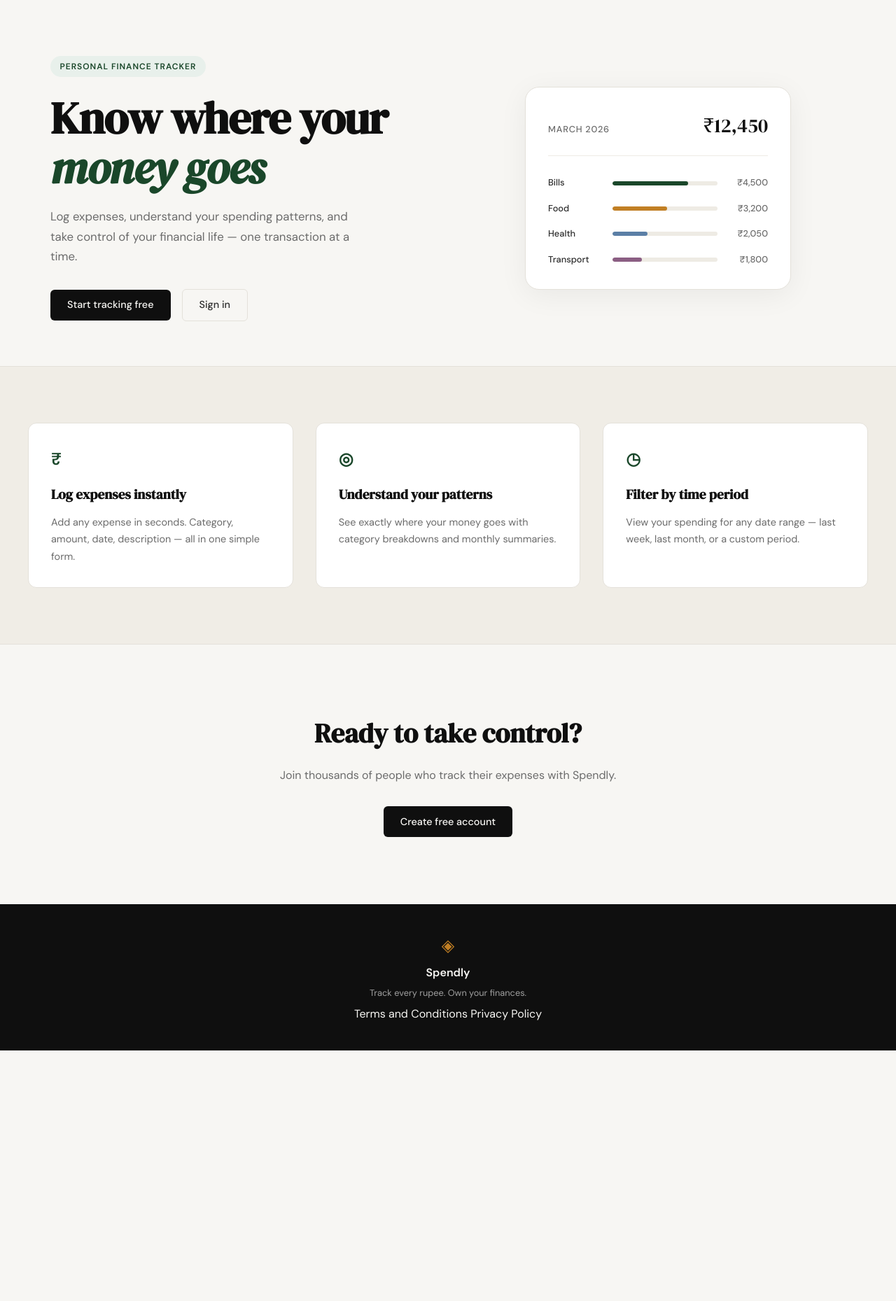
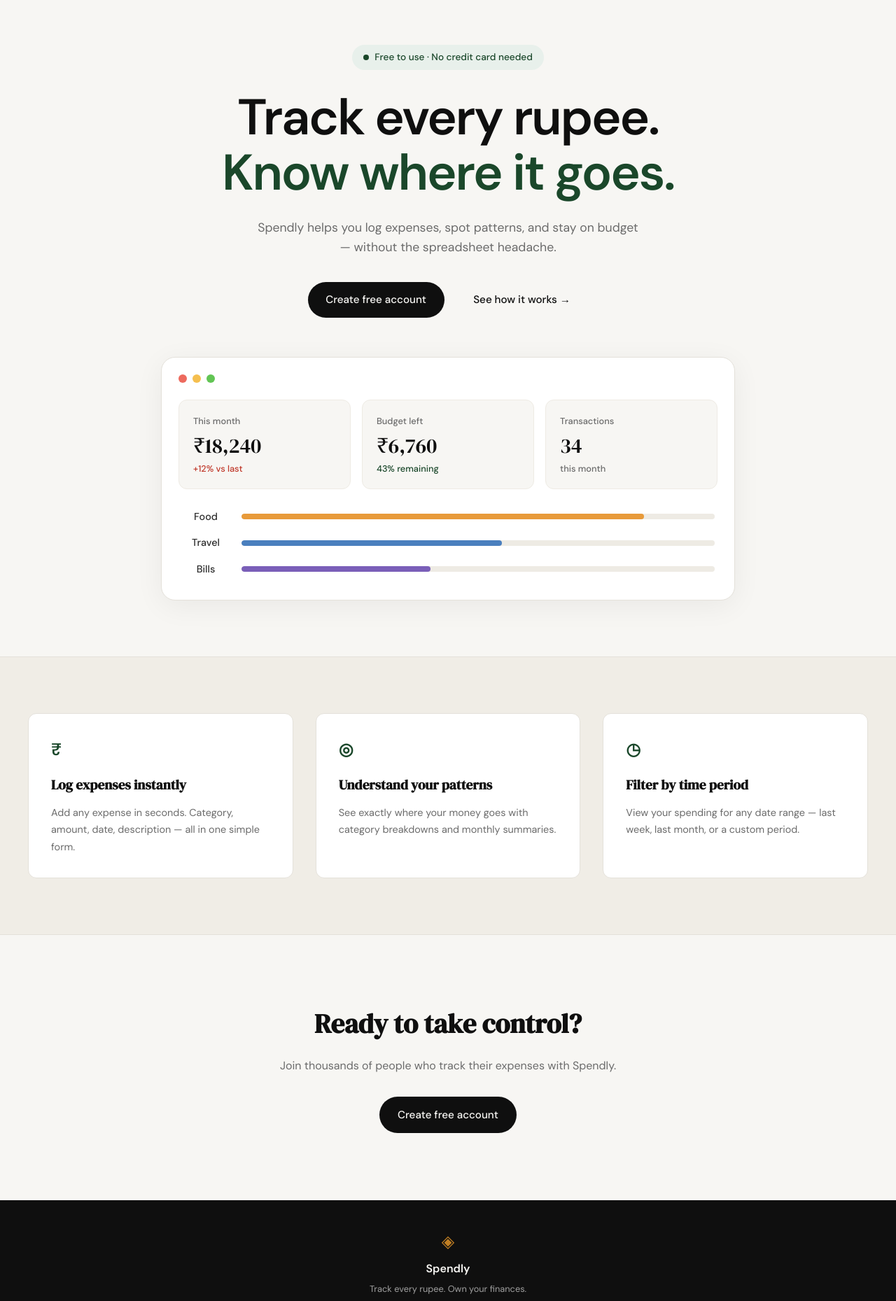
Before and after one commit to Abhijit-palai/spendly, a Flask app: page / in a window 1280 px wide. Shown: the part 61-1920 px from the top of the page at 70% size. Before the commit the page ends 1562 px from the top, so only its background shows below. Run offline with Flask 3, Linux system fonts and the light colour scheme.

Commit message:
landing: redesign hero section to match mockup

```diff
--- a/static/css/style.css
+++ b/static/css/style.css
@@ -124,137 +124,185 @@
 /* ------------------------------------------------------------------ */
 
 .hero {
-    padding: 5rem 2rem 4rem;
-    display: grid;
-    grid-template-columns: 1fr 1fr;
-    gap: 4rem;
+    padding: 4rem 2rem 5rem;
+    display: flex;
+    flex-direction: column;
     align-items: center;
+    text-align: center;
     max-width: var(--max-width);
     margin: 0 auto;
+    gap: 3.5rem;
+}
+
+.hero-inner {
+    max-width: 720px;
+    display: flex;
+    flex-direction: column;
+    align-items: center;
 }
 
 .hero-badge {
-    display: inline-block;
+    display: inline-flex;
+    align-items: center;
+    gap: 0.5rem;
     background: var(--accent-light);
     color: var(--accent);
-    font-size: 0.75rem;
+    font-size: 0.85rem;
+    font-weight: 500;
+    padding: 0.45rem 1rem;
+    border-radius: 999px;
+    margin-bottom: 1.75rem;
+}
+
+.hero-badge-dot {
+    width: 8px;
+    height: 8px;
+    background: var(--accent);
+    border-radius: 50%;
+    display: inline-block;
+}
+
+.hero-title {
+    font-family: var(--font-body);
     font-weight: 600;
-    letter-spacing: 0.08em;
-    text-transform: uppercase;
-    padding: 0.35rem 0.85rem;
-    border-radius: 999px;
+    font-size: clamp(2.75rem, 6vw, 4.5rem);
+    line-height: 1.1;
+    letter-spacing: -0.03em;
+    color: var(--ink);
     margin-bottom: 1.5rem;
 }
 
-.hero-title {
-    font-family: var(--font-display);
-    font-size: clamp(2.5rem, 5vw, 4rem);
-    line-height: 1.1;
-    letter-spacing: -0.02em;
-    color: var(--ink);
-    margin-bottom: 1.25rem;
-}
-
-.hero-title em {
-    font-style: italic;
+.hero-title-accent {
+    display: block;
     color: var(--accent);
 }
 
 .hero-subtitle {
-    font-size: 1.05rem;
+    font-size: 1.1rem;
     color: var(--ink-muted);
-    line-height: 1.7;
-    max-width: 460px;
-    margin-bottom: 2rem;
+    line-height: 1.6;
+    max-width: 560px;
+    margin-bottom: 2.25rem;
 }
 
 .hero-actions {
     display: flex;
     gap: 1rem;
     align-items: center;
+    justify-content: center;
 }
 
 /* ------------------------------------------------------------------ */
-/* Mock card (hero visual)                                             */
+/* Dashboard preview (hero visual)                                     */
 /* ------------------------------------------------------------------ */
 
 .hero-visual {
+    width: 100%;
+    max-width: 820px;
     display: flex;
     justify-content: center;
 }
 
-.mock-card {
+.dashboard {
     background: var(--paper-card);
     border: 1px solid var(--border);
     border-radius: var(--radius-lg);
-    padding: 2rem;
+    padding: 1.5rem 1.5rem 2rem;
     width: 100%;
-    max-width: 380px;
     box-shadow: 0 8px 40px rgba(0,0,0,0.06);
 }
 
-.mock-card-header {
+.dashboard-dots {
     display: flex;
-    justify-content: space-between;
-    align-items: baseline;
-    margin-bottom: 1.75rem;
-    padding-bottom: 1.25rem;
-    border-bottom: 1px solid var(--border-soft);
+    gap: 0.5rem;
+    margin-bottom: 1.5rem;
 }
 
-.mock-label {
+.dot {
+    width: 12px;
+    height: 12px;
+    border-radius: 50%;
+    display: inline-block;
+}
+
+.dot-red { background: #ed6a5e; }
+.dot-yellow { background: #f5bf4f; }
+.dot-green { background: #62c554; }
+
+.dashboard-stats {
+    display: grid;
+    grid-template-columns: repeat(3, 1fr);
+    gap: 1rem;
+    margin-bottom: 1.75rem;
+}
+
+.stat-card {
+    background: var(--paper);
+    border: 1px solid var(--border-soft);
+    border-radius: var(--radius-md);
+    padding: 1.25rem 1.25rem 1.1rem;
+    text-align: left;
+}
+
+.stat-label {
     font-size: 0.8rem;
     font-weight: 500;
     color: var(--ink-muted);
-    text-transform: uppercase;
-    letter-spacing: 0.06em;
+    margin-bottom: 0.5rem;
 }
 
-.mock-total {
+.stat-value {
     font-family: var(--font-display);
-    font-size: 1.75rem;
+    font-size: 1.85rem;
     color: var(--ink);
+    line-height: 1.1;
+    margin-bottom: 0.4rem;
 }
 
-.mock-bars { display: flex; flex-direction: column; gap: 1rem; }
-
-.mock-bar-row {
-    display: grid;
-    grid-template-columns: 80px 1fr 60px;
-    align-items: center;
-    gap: 0.75rem;
+.stat-meta {
+    font-size: 0.8rem;
+    font-weight: 500;
+    color: var(--ink-muted);
 }
 
-.mock-cat {
-    font-size: 0.8rem;
+.stat-meta-up { color: var(--danger); }
+.stat-meta-good { color: var(--accent); }
+
+.dashboard-bars {
+    display: flex;
+    flex-direction: column;
+    gap: 0.9rem;
+    padding: 0 0.25rem;
+}
+
+.dash-bar-row {
+    display: grid;
+    grid-template-columns: 70px 1fr;
+    align-items: center;
+    gap: 1rem;
+}
+
+.dash-cat {
+    font-size: 0.9rem;
     font-weight: 500;
     color: var(--ink-soft);
 }
 
-.mock-bar-track {
-    height: 6px;
+.dash-bar-track {
+    height: 8px;
     background: var(--border-soft);
     border-radius: 999px;
     overflow: hidden;
 }
 
-.mock-bar {
+.dash-bar {
     height: 100%;
-    background: var(--accent);
     border-radius: 999px;
-    transition: width 0.6s ease;
 }
 
-.mock-bar-2 { background: var(--accent-2); }
-.mock-bar-3 { background: #5b7fa6; }
-.mock-bar-4 { background: #8b5e83; }
-
-.mock-amt {
-    font-size: 0.8rem;
-    font-weight: 500;
-    color: var(--ink-muted);
-    text-align: right;
-}
+.dash-bar-1 { background: #e89a3a; }
+.dash-bar-2 { background: #4a7fbe; }
+.dash-bar-3 { background: #7a5fb8; }
 
 /* ------------------------------------------------------------------ */
 /* Buttons                                                             */
@@ -264,10 +312,10 @@
     display: inline-block;
     background: var(--ink);
     color: var(--paper);
-    padding: 0.65rem 1.5rem;
-    border-radius: var(--radius-sm);
+    padding: 0.85rem 1.6rem;
+    border-radius: 999px;
     font-family: var(--font-body);
-    font-size: 0.9rem;
+    font-size: 0.95rem;
     font-weight: 500;
     cursor: pointer;
     border: none;
@@ -280,20 +328,17 @@
 .btn-ghost {
     display: inline-block;
     background: transparent;
-    color: var(--ink-soft);
-    padding: 0.65rem 1.5rem;
-    border-radius: var(--radius-sm);
-    font-size: 0.9rem;
+    color: var(--ink);
+    padding: 0.85rem 1.6rem;
+    border-radius: 999px;
+    font-size: 0.95rem;
     font-weight: 500;
-    border: 1px solid var(--border);
-    transition: all 0.2s;
+    border: none;
+    transition: color 0.2s;
     text-decoration: none;
 }
 
-.btn-ghost:hover {
-    border-color: var(--ink);
-    color: var(--ink);
-}
+.btn-ghost:hover { color: var(--accent); }
 
 /* ------------------------------------------------------------------ */
 /* Features section                                                    */
@@ -512,19 +557,15 @@
 /* ------------------------------------------------------------------ */
 
 @media (max-width: 900px) {
-    .hero {
-        grid-template-columns: 1fr;
-        text-align: center;
-    }
-
-    .hero-subtitle { max-width: 100%; }
-    .hero-actions { justify-content: center; }
-    .hero-visual { display: none; }
+    .hero { padding: 3rem 1.5rem 4rem; gap: 2.5rem; }
+    .dashboard-stats { grid-template-columns: 1fr; }
 
     .features-inner { grid-template-columns: 1fr; }
 }
 
 @media (max-width: 600px) {
     .nav-links a:not(.nav-cta) { display: none; }
-    .hero { padding: 3rem 1rem 2rem; }
+    .hero-actions { flex-direction: column; width: 100%; }
+    .hero-actions .btn-primary,
+    .hero-actions .btn-ghost { width: 100%; text-align: center; }
 }
--- a/templates/landing.html
+++ b/templates/landing.html
@@ -6,55 +6,65 @@
 
 <section class="hero">
     <div class="hero-inner">
-        <div class="hero-badge">Personal Finance Tracker</div>
+        <div class="hero-badge">
+            <span class="hero-badge-dot"></span>
+            Free to use &middot; No credit card needed
+        </div>
         <h1 class="hero-title">
-            Know where your<br>
-            <em>money goes</em>
+            Track every rupee.
+            <span class="hero-title-accent">Know where it goes.</span>
         </h1>
         <p class="hero-subtitle">
-            Log expenses, understand your spending patterns,
-            and take control of your financial life —
-            one transaction at a time.
+            Spendly helps you log expenses, spot patterns, and stay
+            on budget &mdash; without the spreadsheet headache.
         </p>
         <div class="hero-actions">
-            <a href="{{ url_for('register') }}" class="btn-primary">Start tracking free</a>
-            <a href="{{ url_for('login') }}" class="btn-ghost">Sign in</a>
+            <a href="{{ url_for('register') }}" class="btn-primary">Create free account</a>
+            <a href="#features" class="btn-ghost">See how it works &rarr;</a>
         </div>
     </div>
     <div class="hero-visual">
-        <div class="mock-card">
-            <div class="mock-card-header">
-                <span class="mock-label">March 2026</span>
-                <span class="mock-total">₹12,450</span>
+        <div class="dashboard">
+            <div class="dashboard-dots">
+                <span class="dot dot-red"></span>
+                <span class="dot dot-yellow"></span>
+                <span class="dot dot-green"></span>
             </div>
-            <div class="mock-bars">
-                <div class="mock-bar-row">
-                    <span class="mock-cat">Bills</span>
-                    <div class="mock-bar-track">
-                        <div class="mock-bar" style="width: 72%"></div>
+            <div class="dashboard-stats">
+                <div class="stat-card">
+                    <div class="stat-label">This month</div>
+                    <div class="stat-value">₹18,240</div>
+                    <div class="stat-meta stat-meta-up">+12% vs last</div>
+                </div>
+                <div class="stat-card">
+                    <div class="stat-label">Budget left</div>
+                    <div class="stat-value">₹6,760</div>
+                    <div class="stat-meta stat-meta-good">43% remaining</div>
+                </div>
+                <div class="stat-card">
+                    <div class="stat-label">Transactions</div>
+                    <div class="stat-value">34</div>
+                    <div class="stat-meta">this month</div>
+                </div>
+            </div>
+            <div class="dashboard-bars">
+                <div class="dash-bar-row">
+                    <span class="dash-cat">Food</span>
+                    <div class="dash-bar-track">
+                        <div class="dash-bar dash-bar-1" style="width: 85%"></div>
                     </div>
-                    <span class="mock-amt">₹4,500</span>
                 </div>
-                <div class="mock-bar-row">
-                    <span class="mock-cat">Food</span>
-                    <div class="mock-bar-track">
-                        <div class="mock-bar mock-bar-2" style="width: 52%"></div>
+                <div class="dash-bar-row">
+                    <span class="dash-cat">Travel</span>
+                    <div class="dash-bar-track">
+                        <div class="dash-bar dash-bar-2" style="width: 55%"></div>
                     </div>
-                    <span class="mock-amt">₹3,200</span>
                 </div>
-                <div class="mock-bar-row">
-                    <span class="mock-cat">Health</span>
-                    <div class="mock-bar-track">
-                        <div class="mock-bar mock-bar-3" style="width: 33%"></div>
+                <div class="dash-bar-row">
+                    <span class="dash-cat">Bills</span>
+                    <div class="dash-bar-track">
+                        <div class="dash-bar dash-bar-3" style="width: 40%"></div>
                     </div>
-                    <span class="mock-amt">₹2,050</span>
-                </div>
-                <div class="mock-bar-row">
-                    <span class="mock-cat">Transport</span>
-                    <div class="mock-bar-track">
-                        <div class="mock-bar mock-bar-4" style="width: 28%"></div>
-                    </div>
-                    <span class="mock-amt">₹1,800</span>
                 </div>
             </div>
         </div>
```
